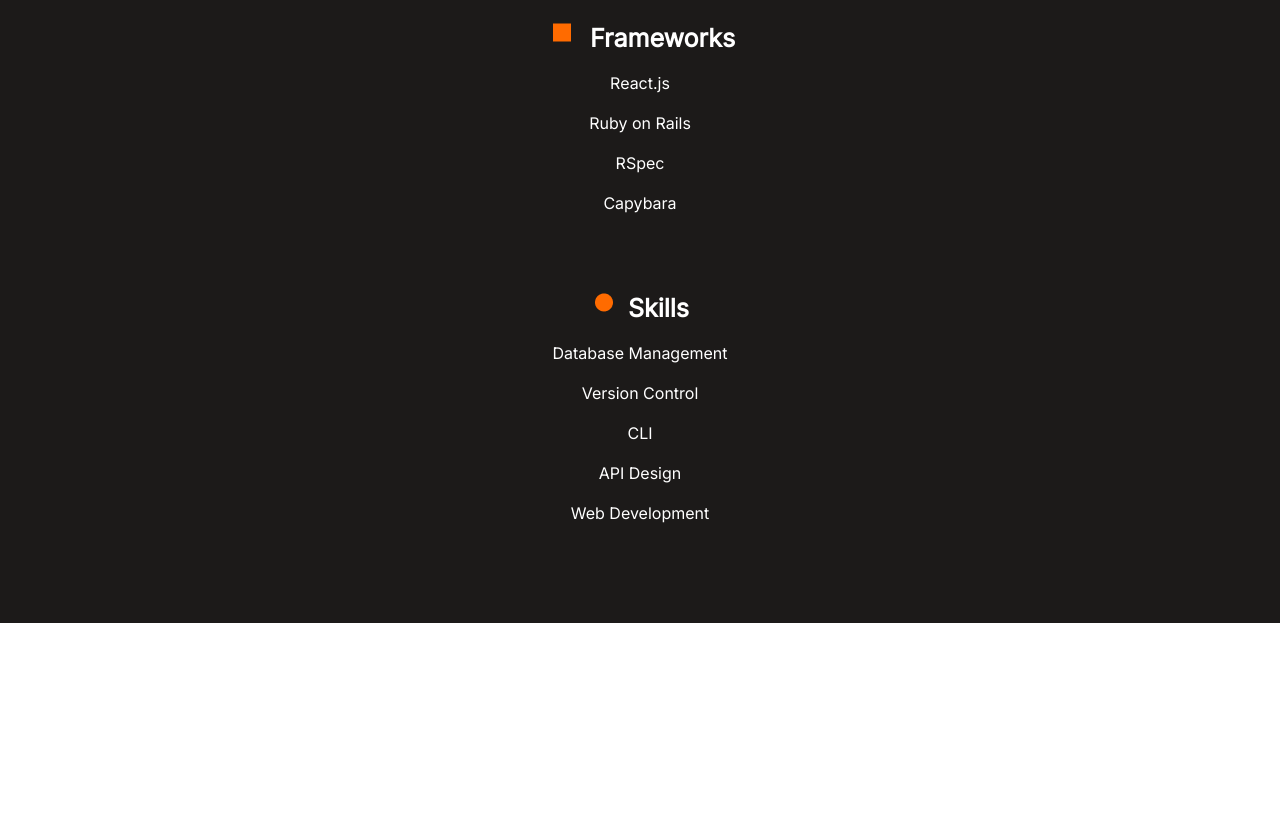
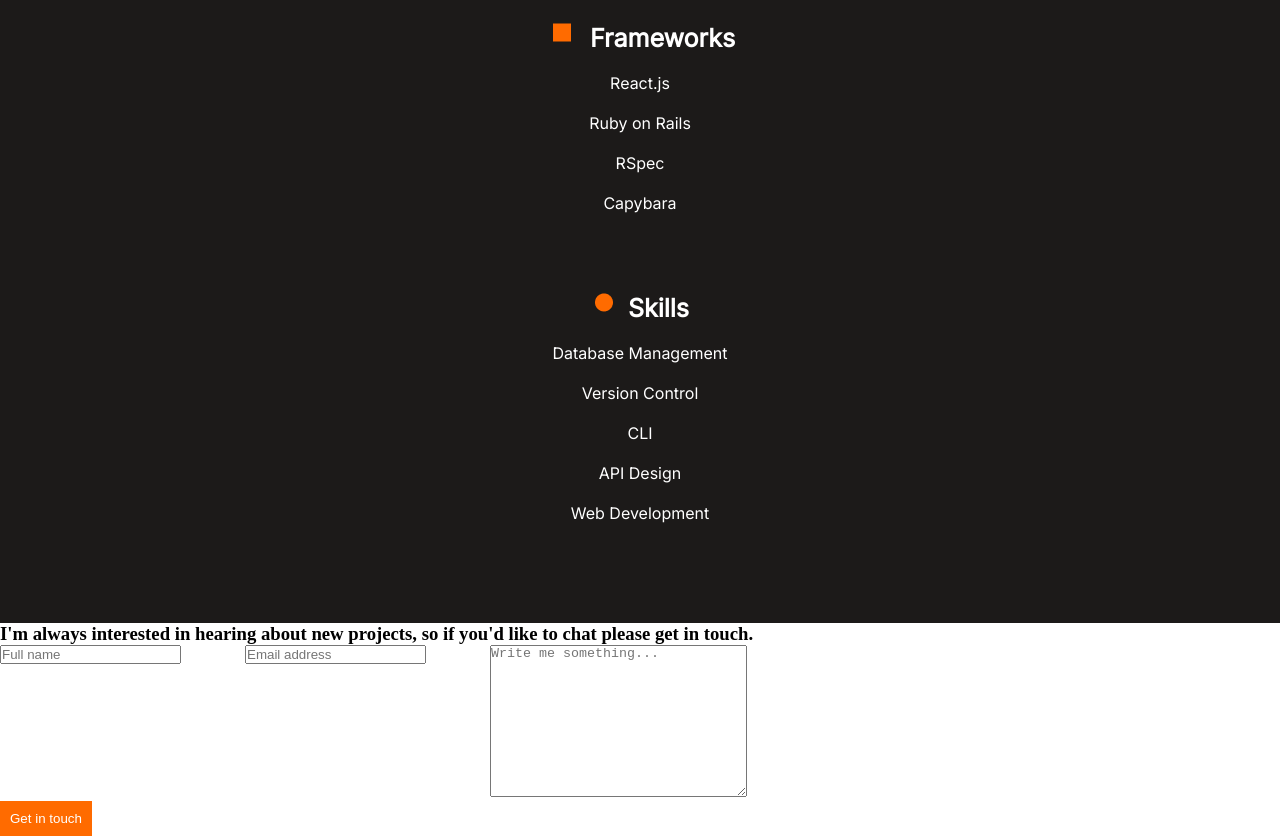
Before and after one commit to Wisdomibu/Portfolio, a website: page index.html in a window 1280 px wide. Shown: the part 5298-6134 px from the top of the page. Before the commit the page ends 5921 px from the top, so only its background shows below. Drawn offline with Linux system fonts and the light colour scheme.

Commit message:
Add the HTML file

```diff
--- a/index.html
+++ b/index.html
@@ -92,7 +92,6 @@
             <li>Ruby</li>
           </ul>
         </div>
-
       </div>
       <div class="card2">
         <img src="resources/Img Placeholder (1).png" alt="" />
@@ -187,7 +186,7 @@
     </section>
     <section class="language">
       <ul class="lang">
-       <li><img src="resources/Rectangle 55.png" alt="" /></li>
+        <li><img src="resources/Rectangle 55.png" alt="" /></li>
         <li><h3>Language</h3></li>
       </ul>
       <ul class="list">
@@ -197,10 +196,9 @@
         <li>CSS</li>
       </ul>
 
-
       <ul class="lang">
-       <li><img src="resources/Rectangle 56.png" alt="" /></li>
-       <li><h3>Frameworks</h3></li>
+        <li><img src="resources/Rectangle 56.png" alt="" /></li>
+        <li><h3>Frameworks</h3></li>
       </ul>
       <ul class="list">
         <li>React.js</li>
@@ -210,8 +208,8 @@
       </ul>
 
       <ul class="lang">
-       <li><img src="resources/Rectangle 57.png" alt="" /></li>
-       <li><h3>Skills</h3></li>
+        <li><img src="resources/Rectangle 57.png" alt="" /></li>
+        <li><h3>Skills</h3></li>
       </ul>
       <ul class="list">
         <li>Database Management</li>
@@ -220,7 +218,28 @@
         <li>API Design</li>
         <li>Web Development</li>
       </ul>
-
+    </section>
+    <section>
+      <h3>
+        I'm always interested in hearing about new projects, so if you'd like to
+        chat please get in touch.
+      </h3>
+      <form action="#" method="get">
+        <ul>
+          <li>
+            <input type="text" placeholder="Full name">
+          </li>
+          <li>
+            <input type="email" name="" placeholder="Email address" id="">
+          </li>
+          <li>
+            <textarea name="" id="" cols="30" rows="10" placeholder="Write me something..."></textarea>
+          </li>
+        </ul>
+        <div class="btn-div">
+          <button class="button1">Get in touch</button>
+        </div>
+      </form>
     </section>
   </body>
 </html>
```
Also changed, not shown: 1 other file.
